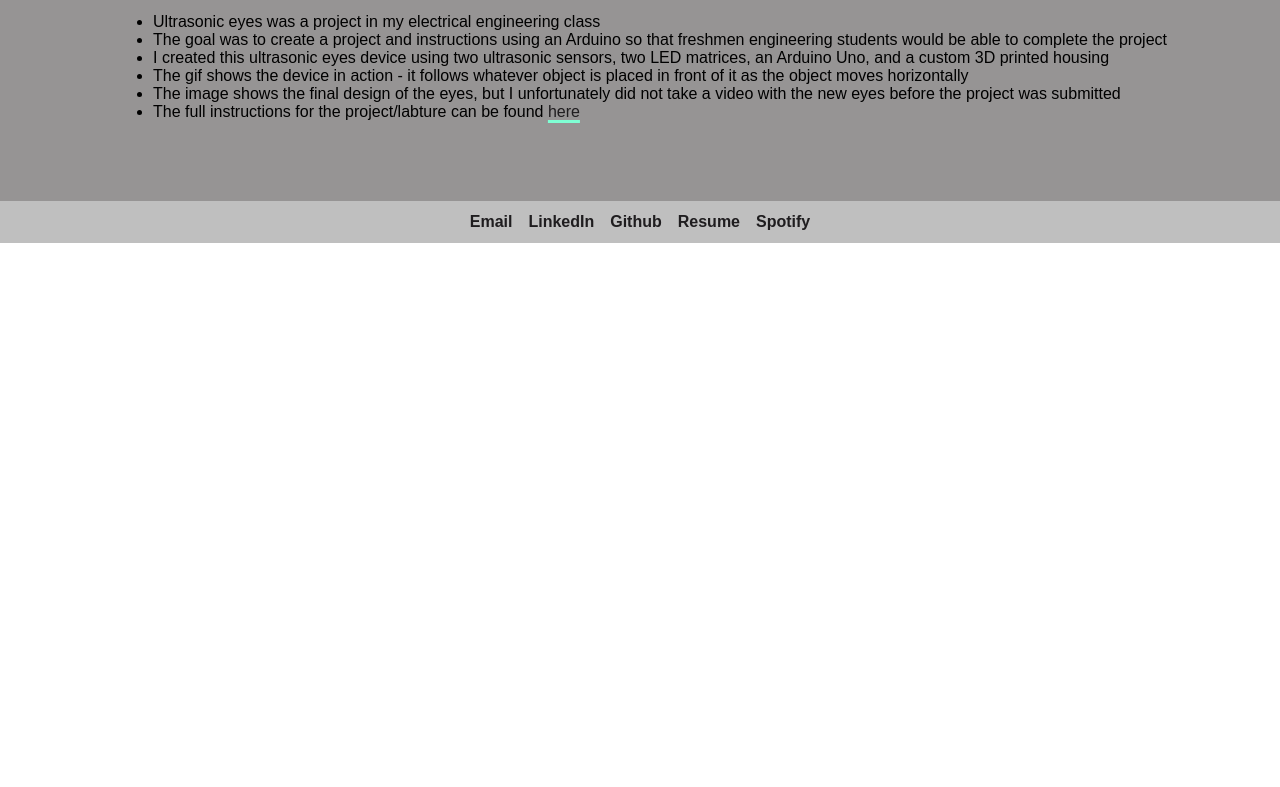
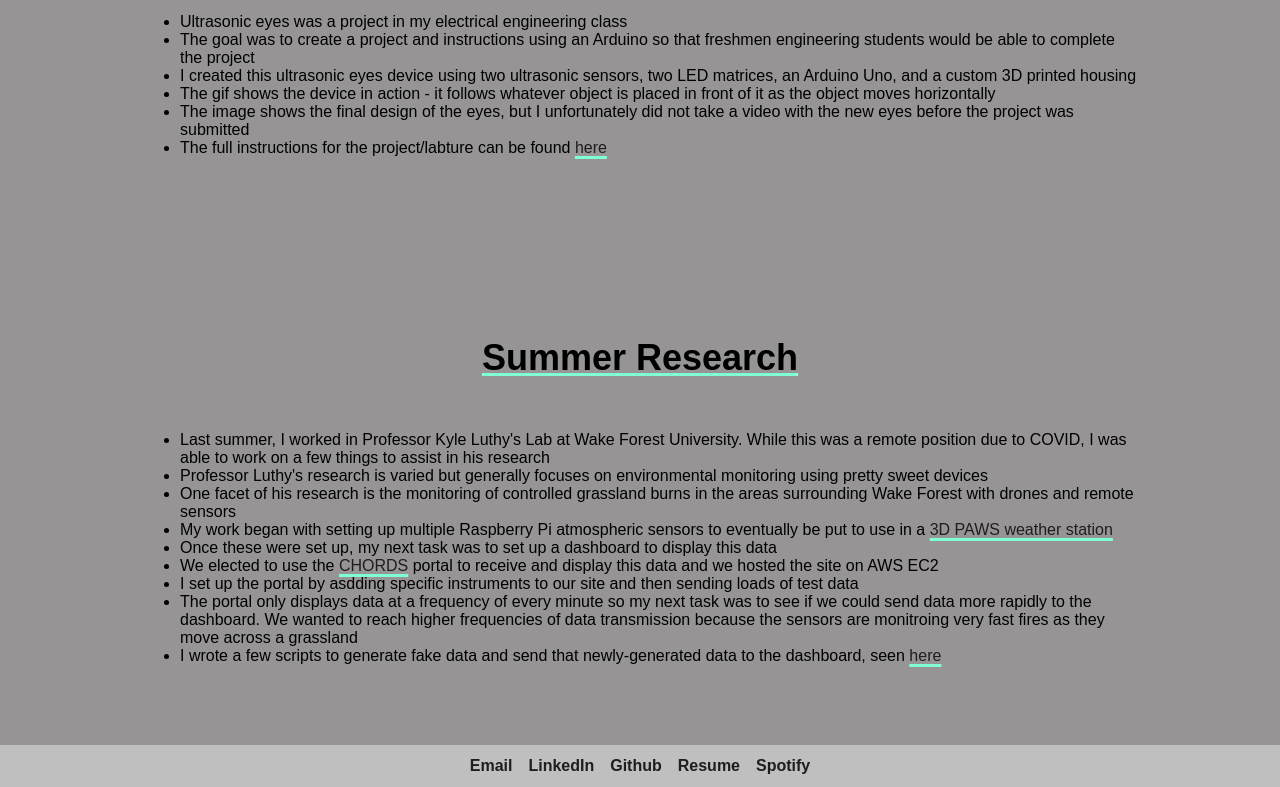
Before and after one commit to danielrosenthal0/Website, a plain HTML site: page Projects/Projects.html in a window 1280 px wide. Shown: the part 839-1626 px from the top of the page. Before the commit the page ends 1082 px from the top, so only its background shows below. Drawn offline with Linux system fonts and the light colour scheme; a web font is replaced by a local one.

Commit message:
added summer research

```diff
--- a/Projects/Projects.html
+++ b/Projects/Projects.html
@@ -42,8 +42,28 @@
                         <li>The full instructions for the project/labture can be found <a class = "active" href="311 Final Project Labture final .pdf">here</a></li>
                     </ul>
                 </div>
+            </div>
+            <div class="content">
+                <div class="summer-research">
+                    <p class = "project-name active">Summer Research</p>
 
+
+                    <ul class="description">
+                        <li>Last summer, I worked in Professor Kyle Luthy's Lab at Wake Forest University. While this was a remote position due to COVID, I was able to work on a few things to assist in his research</li>
+                        <li>Professor Luthy's research is varied but generally focuses on environmental monitoring using pretty sweet devices</li>
+                        <li>One facet of his research is the monitoring of controlled grassland burns in the areas surrounding Wake Forest with drones and remote sensors</li>
+                        <li>My work began with setting up multiple Raspberry Pi atmospheric sensors to eventually be put to use in a <a class = "active" href = "https://www.icdp.ucar.edu/core-programs-1/3dpaws/" target = "_blank" rel = "noopener noreferrer">3D PAWS weather station</a> </li>
+                        <li>Once these were set up, my next task was to set up a dashboard to display this data</li>
+                        <li>We elected to use the <a class="active" href="http://3d.chordsrt.com/" target="_blank" rel="noopener noreferrer">CHORDS</a> portal to receive and display this data and we hosted the site on AWS EC2</li>
+                        <li>I set up the portal by asdding specific instruments to our site and then sending loads of test data</li>
+                        <li>The portal only displays data at a frequency of every minute so my next task was to see if we could send data more rapidly to the dashboard. We wanted to reach higher frequencies of data transmission because the sensors are monitroing very fast fires as they move across a grassland</li>
+                        <li>I wrote a few scripts to generate fake data and send that newly-generated data to the dashboard, seen <a class="active" href="https://github.com/danielrosenthal0/luthy_labs" target="_blank" ref = "noopener noreferrer">here</a></li>
+                    </ul>
+                </div>
             </div>
+
+
+
             <div class="bottomnav">
                 <a class = "button" href = "mailto: daniel.b.rosenthal@gmail.com" target="_blank" rel="noopener noreferrer">Email</a>
                 <a class = "button" href = "https://www.linkedin.com/in/daniel-b-rosenthal/" target="_blank" rel="noopener noreferrer">LinkedIn</a>
--- a/Projects/styles.css
+++ b/Projects/styles.css
@@ -78,10 +78,11 @@ a {
 
 
 
-.ultrasonic-eyes {
+.ultrasonic-eyes, .summer-research {
     display: flex;
     flex-direction: column;
     align-items: center;
+    width: 1000px;
 }
 .eyes-media {
     display: flex;
```
